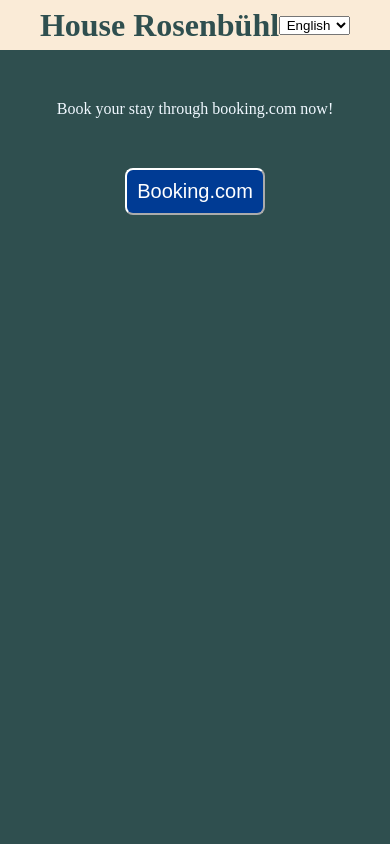
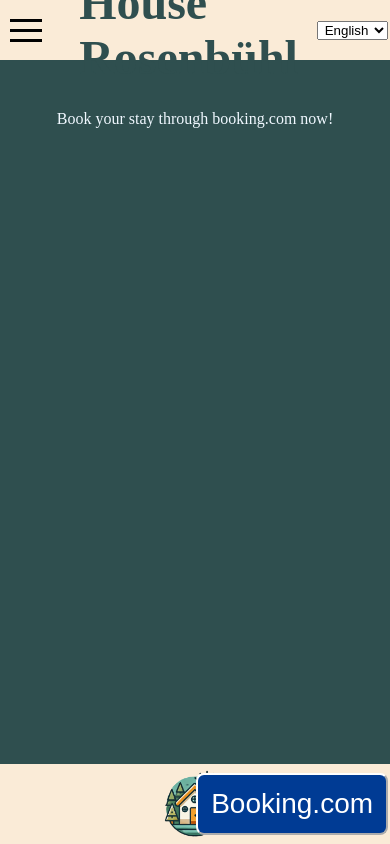
Before and after one commit to marlau97/rosenbuehl, a React (Create React App) app: page / in a window 390 px wide. Built offline with nearby package versions, Linux system fonts and the light colour scheme.

Commit message:
feat: implement sidebar hamburger menu

```diff
--- a/package.json
+++ b/package.json
@@ -10,6 +10,7 @@
     "@types/node": "^16.18.119",
     "@types/react": "^18.3.12",
     "@types/react-dom": "^18.3.1",
+    "hamburger-react": "^2.5.1",
     "i18next": "^23.16.4",
     "i18next-browser-languagedetector": "^8.0.0",
     "react": "^18.3.1",
--- a/src/App.css
+++ b/src/App.css
@@ -1,5 +1,5 @@
 .content {
     text-align: center;
     background-color: darkslategrey;
-    height: calc(100vh - 50px);
+    height: calc(100vh - 60px - 80px);
 }
--- a/src/App.tsx
+++ b/src/App.tsx
@@ -1,9 +1,11 @@
 import Header from "./Header/Header";
 import Booking from "./Booking/Booking";
 import  "./App.css"
+import Footer from "./Footer/Footer";
 
 
 function App() {
+
     return (
         <div>
             <div>
@@ -12,6 +14,9 @@ function App() {
             <div className='content'>
                 <Booking></Booking>
             </div>
+            <div>
+                <Footer></Footer>
+            </div>
         </div>
     );
 }
--- a/src/Booking/Booking.module.css
+++ b/src/Booking/Booking.module.css
@@ -3,12 +3,3 @@
     padding-top: 50px;
     padding-bottom: 50px;
 }
-
-#button {
-    padding: 10px;
-    font-size: 20px;
-    border-radius: 8px;
-    border-color: white;
-    color: white;
-    background-color: #003b94;
-}
--- a/src/Booking/Booking.tsx
+++ b/src/Booking/Booking.tsx
@@ -8,9 +8,7 @@ function Booking() {
     return (
         <div>
             <p id={styles['text']}>{t("bookingText")}</p>
-            <a href="https://www.booking.com/hotel/de/haus-rosenbuhl-warmensteinach1.de.html?">
-                <button id={styles['button']}>Booking.com</button>
-            </a>
+
         </div>
     )
 }
--- /dev/null
+++ b/src/Footer/Footer.module.css
@@ -0,0 +1,41 @@
+#button {
+    padding: 13px;
+    font-size: 28px;
+    border-radius: 8px;
+    border-color: white;
+    color: white;
+    background-color: #003b94;
+    margin-right: 0.5vw;
+}
+
+#button:hover {
+    background-color: #3a7de3;
+    color: white;
+    cursor: pointer;
+    border-color: antiquewhite;
+}
+
+#footerRight {
+    display: flex;
+    width: 20vw;
+    align-items: center;
+    justify-content: right;
+}
+
+#footerCenter {
+    width: 60vw;
+    display: flex;
+    align-items: center;
+    justify-content: center;
+}
+
+#footerLeft {
+    display: flex;
+    width: 20vw;
+}
+
+#footerContainer {
+    height: 80px;
+    background-color: antiquewhite;
+    display: flex;
+}
--- /dev/null
+++ b/src/Footer/Footer.tsx
@@ -0,0 +1,17 @@
+import styles from "./Footer.module.css"
+
+export default function Footer() {
+    return (
+        <div id={styles["footerContainer"]}>
+            <div id={styles["footerLeft"]}></div>
+            <div id={styles["footerCenter"]}>
+                <img src={require("../assets/logo512.png")} height={70}/>
+            </div>
+            <div id={styles["footerRight"]}>
+                <a href="https://www.booking.com/hotel/de/haus-rosenbuhl-warmensteinach1.de.html?">
+                    <button id={styles['button']}>Booking.com</button>
+                </a>
+            </div>
+        </div>
+    );
+}
--- a/src/Header/Header.module.css
+++ b/src/Header/Header.module.css
@@ -1,13 +1,46 @@
-#header {
+#headerContainer {
+    height: 60px;
     background-color: antiquewhite;
-    text-align: center;
+    display: flex;
+}
+
+#headerRight {
+    width: 20vw;
+    display: flex;
+    justify-content: right;
+    align-items: center;
+    padding-right: 0.5vw;
+}
+
+#headerCenter {
+    width: 60vw;
     display: flex;
     justify-content: center;
     align-items: center;
-    height: 50px;
-    width: 100%;
+}
+
+#headerLeft {
+    width: 20vw;
+    display: flex;
+    justify-content: left;
+    align-items: center;
+    padding-left: 0.5vw;
 }
 
 #headerText {
     color: darkslategrey;
+    font-size: 3em;
 }
+
+.sidebar {
+    position: absolute;
+    margin-top: 60px;
+    left: -16vw; /* Start außerhalb des Bildschirms */
+    width: 16vw;
+    height: calc(100vh - 60px - 80px);
+    transition: transform 0.1s ease-in-out;
+}
+
+.sidebar.open {
+    transform: translateX(16vw); /* Sidebar nach rechts verschieben */
+}
--- a/src/Header/Header.tsx
+++ b/src/Header/Header.tsx
@@ -1,19 +1,30 @@
 import styles from './Header.module.css'
 import LocaleSwitcher from "../i18n/LocaleSwitcher";
-import {useTranslation} from "react-i18next";
+import { useTranslation } from "react-i18next";
+import Hamburger from 'hamburger-react';
+import { useState } from "react";
+import Sidebar from "../Sidebar/Sidebar";
 
 function Header() {
-
+    const [isOpen, setOpen] = useState(false);
     const { t } = useTranslation();
 
-    return(
-        <div id={styles['header']}>
-            <h1 id={styles['headerText']}>{t("houseRosenbuehl")}</h1>
-            <div>
-                <LocaleSwitcher></LocaleSwitcher>
+    return (
+        <div id={styles['headerContainer']}>
+            <div id={styles['headerLeft']}>
+                <Hamburger toggled={isOpen} toggle={setOpen} />
+            </div>
+            <div id={styles['headerCenter']}>
+                <h1 id={styles['headerText']}>{t("houseRosenbuehl")}</h1>
+            </div>
+            <div id={styles['headerRight']}>
+                <LocaleSwitcher />
+            </div>
+            <div className={`${styles.sidebar} ${isOpen ? styles.open : ''}`}>
+                <Sidebar />
             </div>
         </div>
-    )
+    );
 }
 
 export default Header;
--- /dev/null
+++ b/src/Sidebar/Sidebar.module.css
@@ -0,0 +1,7 @@
+#sidebarContainer {
+    position: absolute;
+    width: 16vw;
+    height: calc(100vh - 60px - 80px);
+    background-color: black;
+    background: rgb(0, 0, 0, 0.4);
+}
--- /dev/null
+++ b/src/Sidebar/Sidebar.tsx
@@ -0,0 +1,14 @@
+import styles from './Sidebar.module.css'
+import {useTranslation} from "react-i18next";
+
+function Sidebar() {
+
+    const { t } = useTranslation();
+
+    return(
+        <div id={styles['sidebarContainer']}>
+        </div>
+    )
+}
+
+export default Sidebar;
```
Also changed, not shown: src/assets/logo512.png (added), 1 other file (tests, documents, lock files or other folders).
